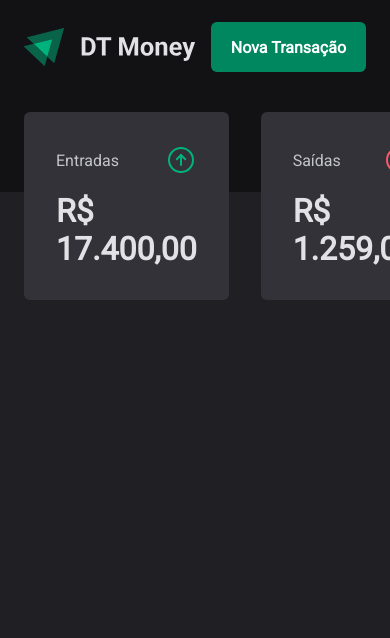
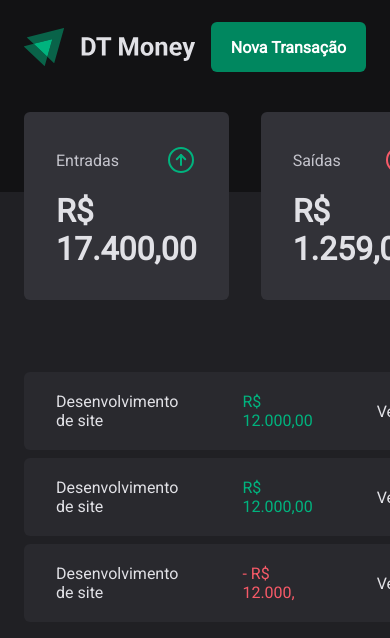
Before and after one commit to viktor-lima/dt-money, a React (Vite) app: page / in a window 390 px wide. Shown: the top 638 px of the page. Built offline with nearby package versions, Linux system fonts and the light colour scheme.

Commit message:
feat: tableTransaction

```diff
--- a/src/pages/transactions/index.tsx
+++ b/src/pages/transactions/index.tsx
@@ -1,11 +1,53 @@
 import { Header } from "../../components/Header";
 import { Summary } from "../../components/Summary";
+import { PriceHigthlight, TransactionsContainer, TransactionsTable } from "./styles";
 
 export function Transactions () {
   return (
     <div>
       <Header />
       <Summary />
+
+
+      <TransactionsContainer>
+        <TransactionsTable>
+          <tbody>
+            <tr>
+              <td width="50%">Desenvolvimento de site</td>
+              <td>
+                <PriceHigthlight variante="income">
+                    R$ 12.000,00
+                </PriceHigthlight>
+              </td>
+              <td>Venda</td>
+              <td>13/04/2022</td>
+            </tr>
+
+            <tr>
+              <td width="50%">Desenvolvimento de site</td>
+              <td>
+                <PriceHigthlight variante="income">
+                    R$ 12.000,00
+                </PriceHigthlight>
+              </td>
+              <td>Venda</td>
+              <td>13/04/2022</td>
+            </tr>
+
+            <tr>
+              <td width="50%">Desenvolvimento de site</td>
+              <td>
+                <PriceHigthlight variante="outcome">
+                    - R$ 12.000,
+                </PriceHigthlight>
+              </td>
+              <td>Venda</td>
+              <td>13/04/2022</td>
+            </tr>
+          </tbody>
+        </TransactionsTable>
+      </TransactionsContainer>
+
     </div>
   )
 }
--- a/src/pages/transactions/styles.ts
+++ b/src/pages/transactions/styles.ts
@@ -0,0 +1,40 @@
+import styled from "styled-components";
+
+export const TransactionsContainer = styled.main`
+  width: 100%;
+  max-width: 1120px;
+
+  margin: 4rem auto 0;
+  padding: 0 1.5rem;
+`
+
+
+export const TransactionsTable = styled.table`
+  width: 100%;
+  border-collapse: separate;
+  border-spacing: 0 0.5rem;
+  /* margin-top: 1.5rem; */
+
+  td{
+    padding: 1.25rem 2rem;
+    background: ${props => props.theme["gray-700"]};
+
+    &:first-child {
+      border-top-left-radius: 6px;
+      border-bottom-left-radius: 6px;
+    }
+
+    &:last-child {
+      border-top-right-radius: 6px;
+      border-bottom-right-radius: 6px;
+    }
+  }
+`
+interface PriceHigthlightProps {
+  variante: 'income' | 'outcome'
+}
+
+
+export const PriceHigthlight = styled.span<PriceHigthlightProps>`
+    color: ${props => props.variante === 'income' ? props.theme["green-300"] : props.theme["red-300"]};
+`
```
